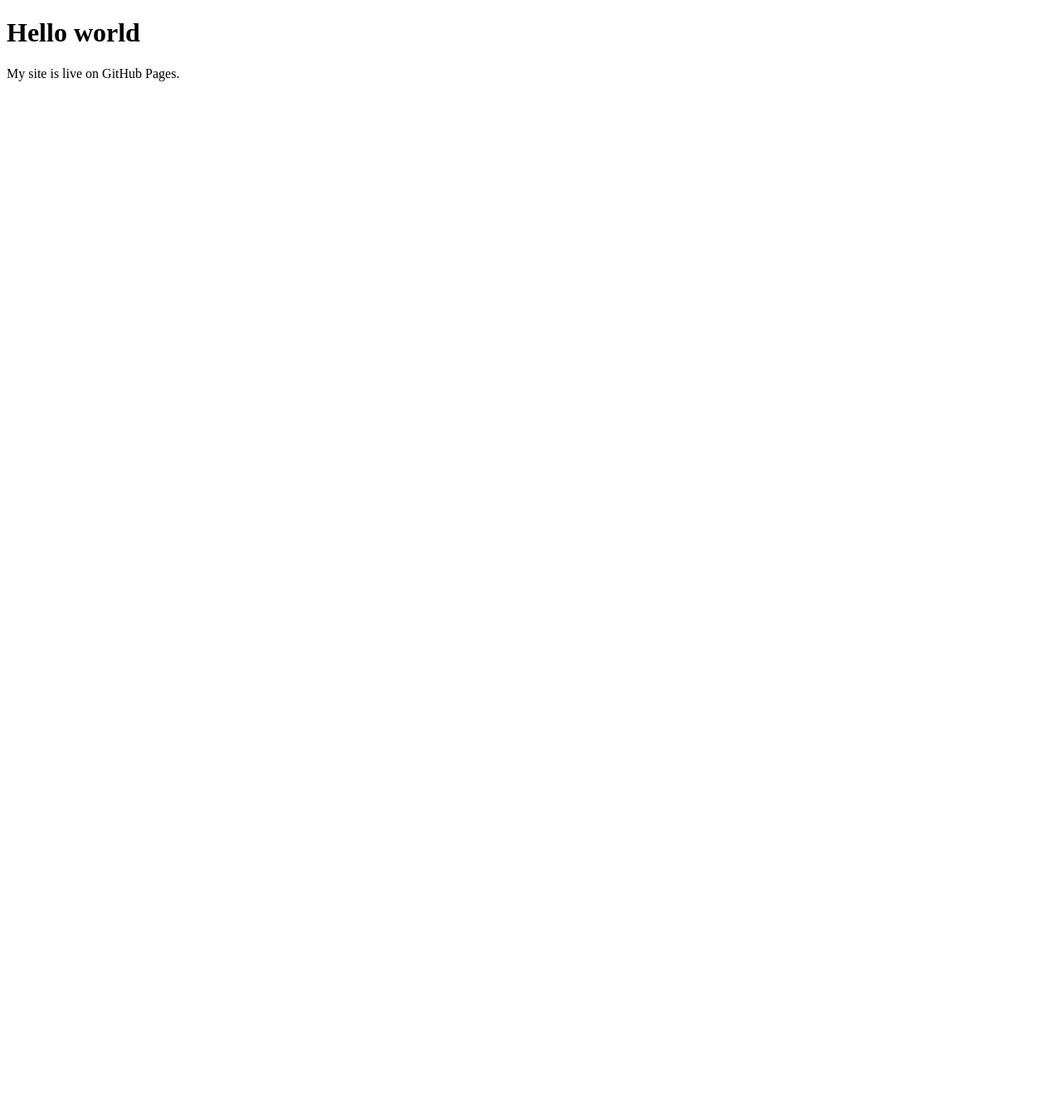
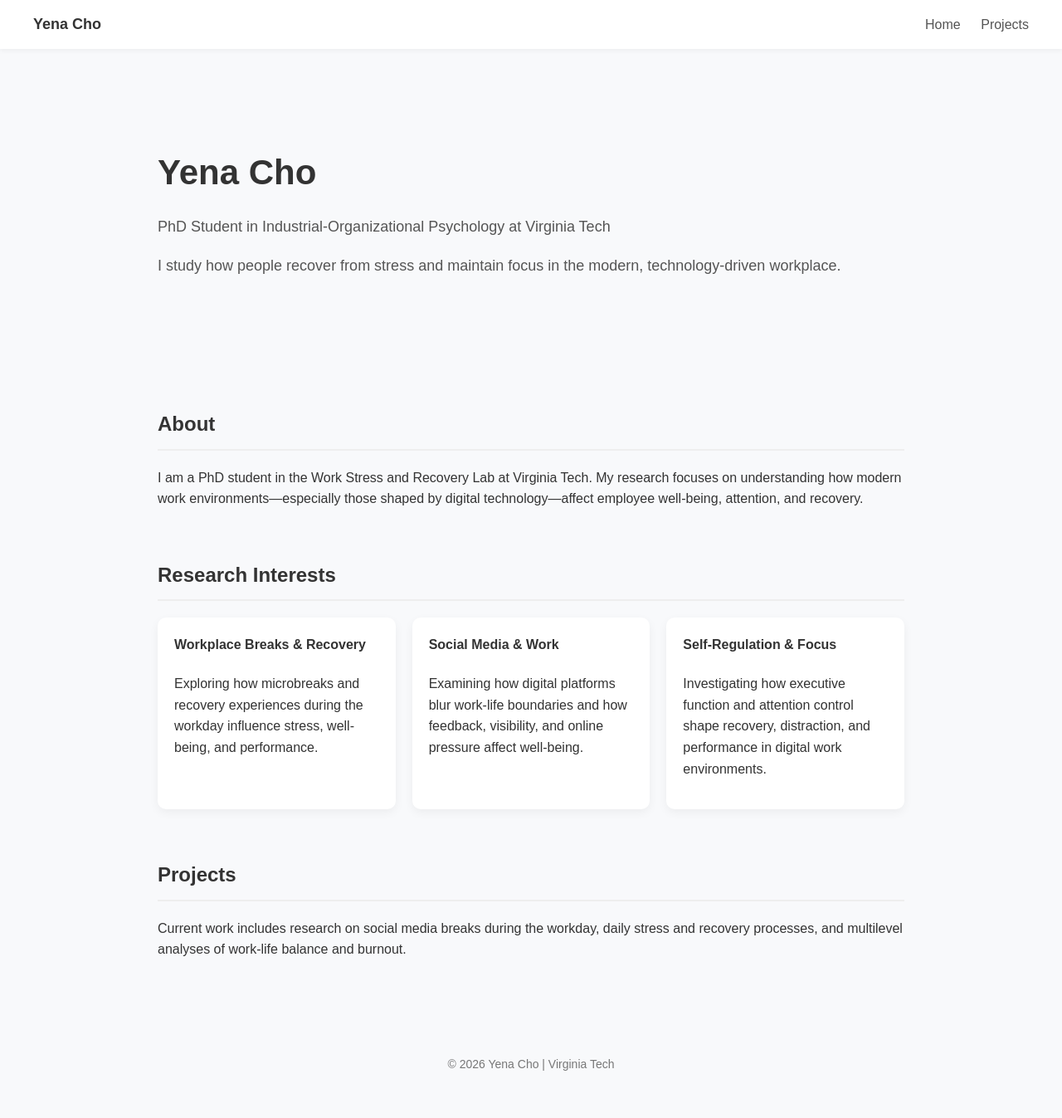
Before and after one commit to yenacho98/yenacho98.github.io, a plain HTML site: page index.html in a window 1280 px wide. Shown: the whole page at 83% size. Before the commit the page ends 800 px from the top, so only its background shows below. Drawn offline with Linux system fonts and the light colour scheme.

Commit message:
Update index.html

```diff
--- a/index.html
+++ b/index.html
@@ -1,9 +1,180 @@
-<!doctype html>
+<!DOCTYPE html>
+<html lang="en">
 <head>
-  <title>My GitHub Pages Site</title>
+<meta charset="UTF-8">
+<meta name="viewport" content="width=device-width, initial-scale=1.0">
+<title>Yena Cho | PhD Student</title>
+
+<style>
+    body {
+        margin: 0;
+        font-family: Arial, Helvetica, sans-serif;
+        line-height: 1.6;
+        color: #333;
+        background-color: #f8f9fb;
+    }
+
+    /* Navigation */
+    nav {
+        background-color: #ffffff;
+        padding: 15px 40px;
+        display: flex;
+        justify-content: space-between;
+        align-items: center;
+        box-shadow: 0 2px 6px rgba(0,0,0,0.05);
+        position: sticky;
+        top: 0;
+    }
+
+    nav h1 {
+        margin: 0;
+        font-size: 18px;
+        font-weight: 600;
+    }
+
+    nav a {
+        margin-left: 20px;
+        text-decoration: none;
+        color: #555;
+        font-weight: 500;
+    }
+
+    nav a:hover {
+        color: #000;
+    }
+
+    /* Hero Section */
+    .hero {
+        padding: 80px 40px;
+        max-width: 900px;
+        margin: auto;
+    }
+
+    .hero h2 {
+        font-size: 42px;
+        margin-bottom: 10px;
+    }
+
+    .hero p {
+        font-size: 18px;
+        color: #555;
+    }
+
+    /* Section */
+    .section {
+        max-width: 900px;
+        margin: 60px auto;
+        padding: 0 40px;
+    }
+
+    .section h3 {
+        font-size: 24px;
+        margin-bottom: 20px;
+        border-bottom: 2px solid #eee;
+        padding-bottom: 10px;
+    }
+
+    /* Research cards */
+    .research {
+        display: grid;
+        grid-template-columns: 1fr;
+        gap: 20px;
+    }
+
+    .card {
+        background: white;
+        padding: 20px;
+        border-radius: 10px;
+        box-shadow: 0 4px 12px rgba(0,0,0,0.05);
+    }
+
+    .card h4 {
+        margin-top: 0;
+    }
+
+    /* Footer */
+    footer {
+        text-align: center;
+        padding: 40px;
+        color: #777;
+        font-size: 14px;
+    }
+
+    @media (min-width: 768px) {
+        .research {
+            grid-template-columns: 1fr 1fr 1fr;
+        }
+    }
+</style>
 </head>
+
 <body>
-  <h1>Hello world</h1>
-  <p>My site is live on GitHub Pages.</p>
+
+<!-- Navigation -->
+<nav>
+    <h1>Yena Cho</h1>
+    <div>
+        <a href="#">Home</a>
+        <a href="#">Projects</a>
+    </div>
+</nav>
+
+<!-- Hero -->
+<section class="hero">
+    <h2>Yena Cho</h2>
+    <p>PhD Student in Industrial-Organizational Psychology at Virginia Tech</p>
+    <p>I study how people recover from stress and maintain focus in the modern, technology-driven workplace.</p>
+</section>
+
+<!-- About -->
+<section class="section">
+    <h3>About</h3>
+    <p>
+        I am a PhD student in the Work Stress and Recovery Lab at Virginia Tech. My research focuses on understanding how modern work environments—especially those shaped by digital technology—affect employee well-being, attention, and recovery.
+    </p>
+</section>
+
+<!-- Research -->
+<section class="section">
+    <h3>Research Interests</h3>
+    <div class="research">
+
+        <div class="card">
+            <h4>Workplace Breaks & Recovery</h4>
+            <p>
+                Exploring how microbreaks and recovery experiences during the workday influence stress, well-being, and performance.
+            </p>
+        </div>
+
+        <div class="card">
+            <h4>Social Media & Work</h4>
+            <p>
+                Examining how digital platforms blur work-life boundaries and how feedback, visibility, and online pressure affect well-being.
+            </p>
+        </div>
+
+        <div class="card">
+            <h4>Self-Regulation & Focus</h4>
+            <p>
+                Investigating how executive function and attention control shape recovery, distraction, and performance in digital work environments.
+            </p>
+        </div>
+
+    </div>
+</section>
+
+<!-- Projects -->
+<section class="section">
+    <h3>Projects</h3>
+    <p>
+        Current work includes research on social media breaks during the workday, daily stress and recovery processes, and multilevel analyses of work-life balance and burnout.
+    </p>
+</section>
+
+<!-- Footer -->
+<footer>
+    <p>© 2026 Yena Cho | Virginia Tech</p>
+</footer>
+
 </body>
 </html>
```
